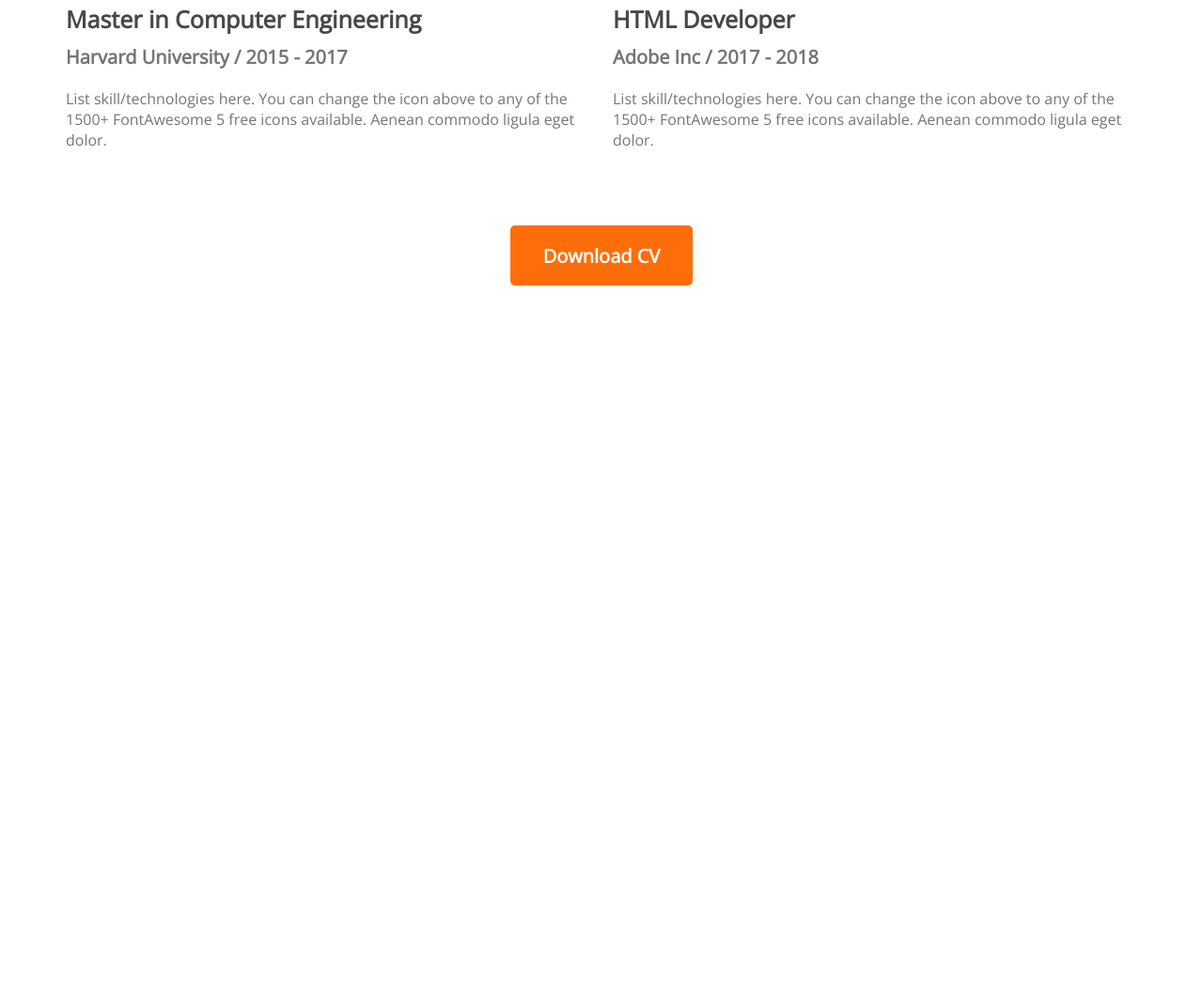
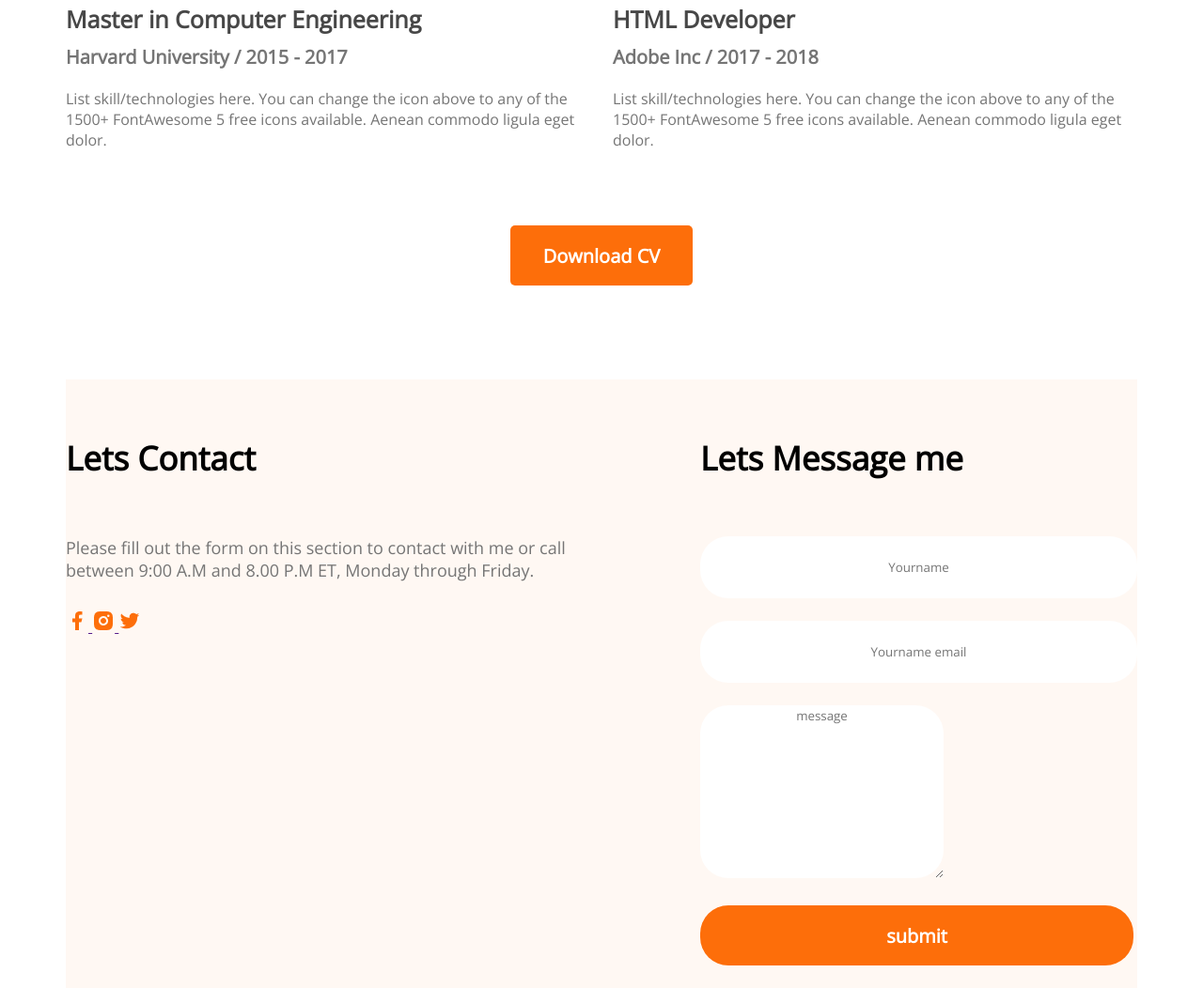
Before and after one commit to Nazmulhossain3/develpoer-portfolio-1, a plain HTML site: page index.html in a window 1280 px wide. Shown: the part 2637-3689 px from the top of the page at 94% size. Before the commit the page ends 2941 px from the top, so only its background shows below. Drawn offline with nearby package versions, Linux system fonts and the light colour scheme.

Commit message:
contact us added

```diff
--- a/index.html
+++ b/index.html
@@ -221,7 +221,51 @@
 
     <!-- summery section end -->
 
+    <!-- contact section start here -->
+    <section class="contact">
+        <div>
+            <h3 class="section-title">Lets Contact</h3>
+            <p class="section-description">Please fill out the form on this section to contact with me or call between 9:00 A.M and 8.00 P.M ET, Monday through Friday.</p>
 
+            <a href="">
+                <img src="/images/icons/facebook.png" alt="">
+
+            </a>
+
+            <a href="">
+                <img src="/images/icons/insta.png" alt="">
+
+            </a>
+
+
+            <a href="">
+                <img src="/images/icons/twitter.png" alt="">
+
+            </a>
+        </div>
+
+
+
+
+        </div>
+
+
+        <div>
+            <h3 class="section-title">Lets Message me</h3>
+            <form>
+                <input type="text"name="" id="" placeholder="Yourname"><br>
+                <input type="email"name="" id="" placeholder="Yourname email">
+
+                <textarea name="" id="" cols="30" rows="10" placeholder="message"></textarea><br>
+
+                <input class="btn-primary" type="button" value="submit">
+
+            </form>
+    </section>
+
+
+
+    <!-- contact section end here -->
 
 
  </main>
--- a/styles/portfolio.css
+++ b/styles/portfolio.css
@@ -186,4 +186,34 @@ margin-bottom: 10px;
 .resume-btn{
     margin-top: 50px;
     text-align: center;
+
 }
+
+/* contact style here */
+.contact{
+    display: flex;
+    gap: 100px;
+    background-color: #FFF8F3;
+    margin-top: 100px;
+    text-decoration: none;
+
+
+
+}
+.contact .section-title{
+    text-align: left;
+    display: flex;
+}
+.contact input{
+    width: 461px;
+    height: 64px;
+
+}
+
+.contact input, textarea{
+    margin-bottom: 24px;
+    border: 0;
+    border-radius: 30px;
+    padding: 30;
+    text-align: center;
+}
```
